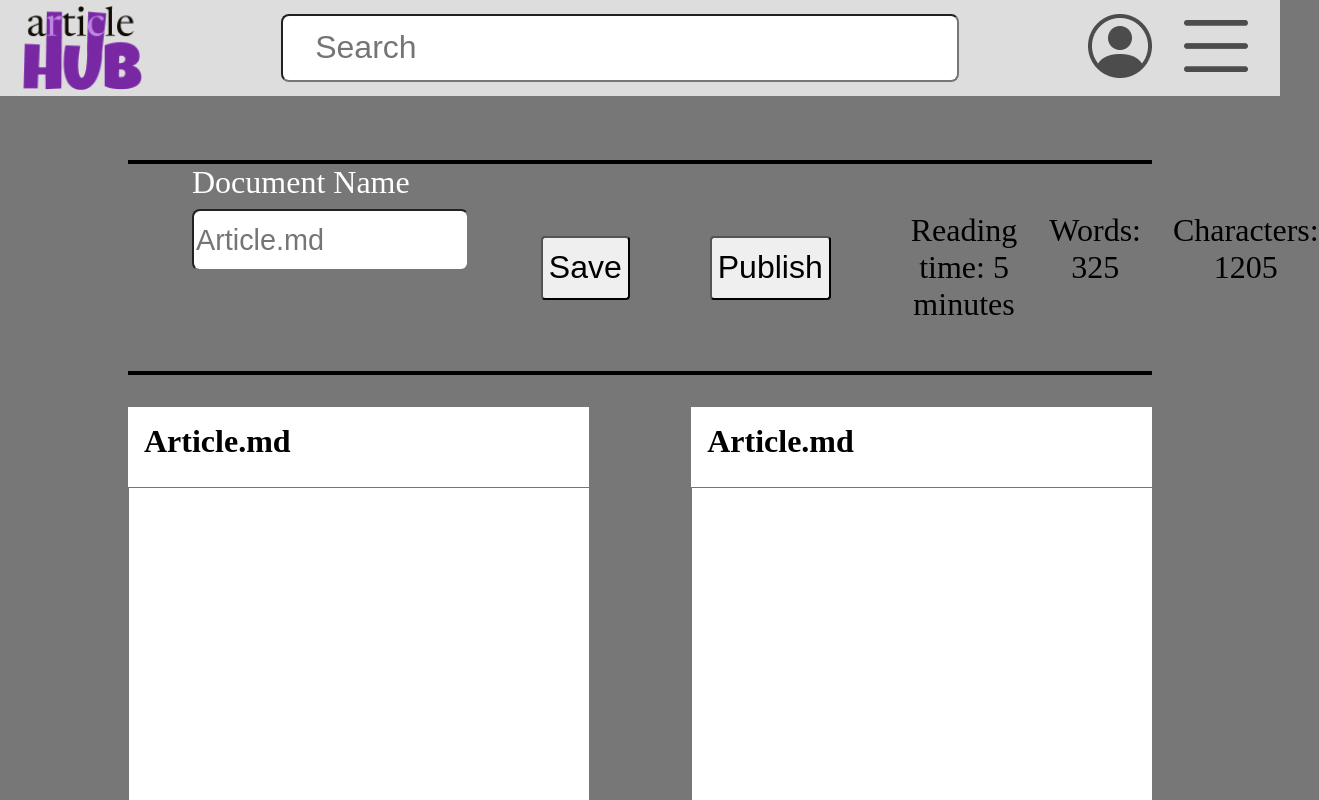
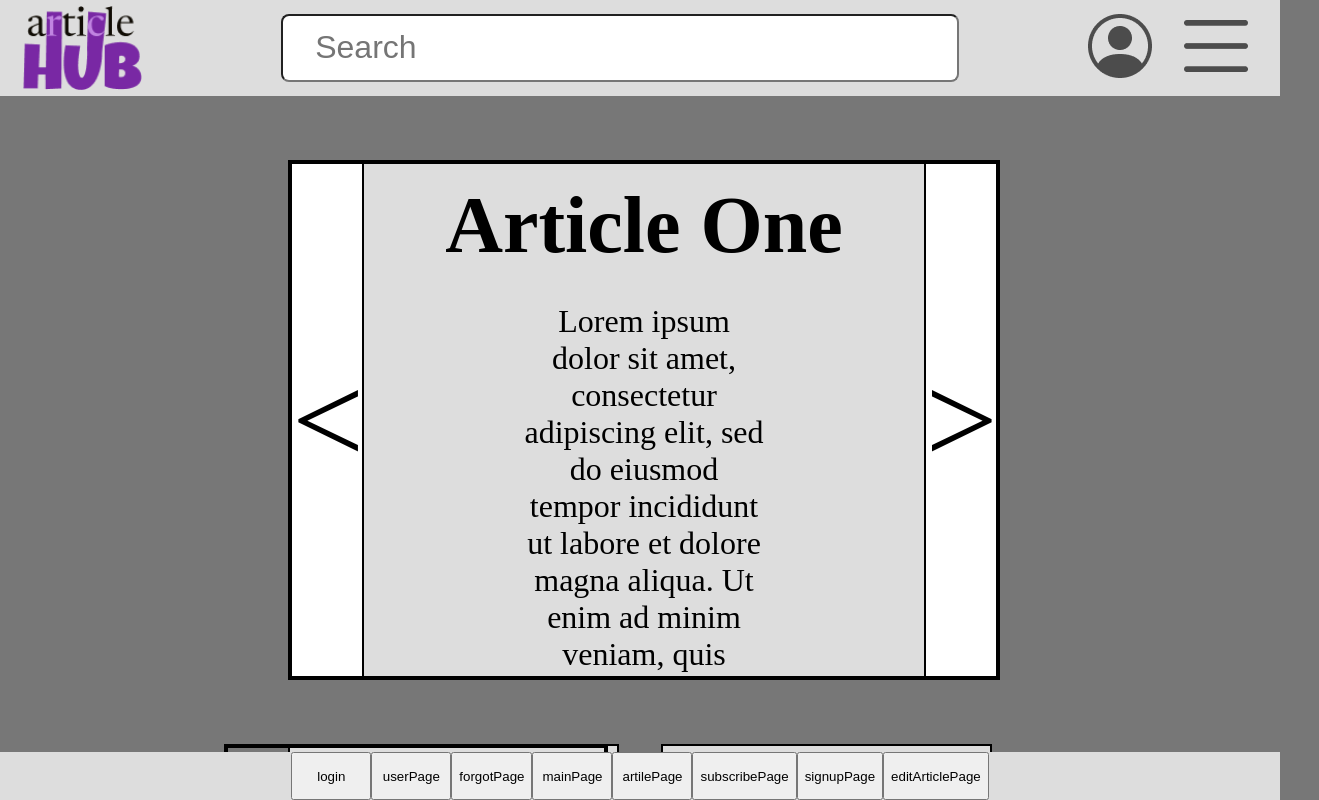
Before and after one commit to IlliaMan/PublishingPlatform, a Svelte app: page / in a window 1280 px wide. Shown: the top 800 px of the page, 1319 px wide, since content can reach past the window. Built offline with nearby package versions, Linux system fonts and the light colour scheme.

Commit message:
custom router using the footer added

```diff
--- a/src/App.svelte
+++ b/src/App.svelte
@@ -8,47 +8,50 @@
 	import ArticlePage from './ArticlePage.svelte';
 	import UserPage from './UserPage.svelte';
 	import EditArticlePage from './EditArticlePage.svelte';
+
+	let pages = {
+		login: 0,
+		userPage: 1,
+		forgotPage: 2,
+		mainPage: 3,
+		artilePage: 4,
+		subscribePage: 5,
+		signupPage: 6,
+		editArticlePage: 7
+	};
+
+	let activePage = pages.mainPage;
 </script>
-
-<!-- <main>
-	<Header />
-	<Login />
-</main> -->
 
 <main>
 	<Header />
-	<EditArticlePage />
+	{#if activePage === pages.mainPage}
+    <MainPage />
+  {:else if activePage === pages.login}
+    <Login />
+	{:else if activePage === pages.userPage}
+    <UserPage />
+	{:else if activePage === pages.forgotPage}
+    <ForgotPage />
+	{:else if activePage === pages.artilePage}
+    <ArticlePage />
+	{:else if activePage === pages.subscribePage}
+    <SubscribePage />
+	{:else if activePage === pages.signupPage}
+    <SignUpPage />
+	{:else if activePage === pages.editArticlePage}
+    <EditArticlePage />
+  {/if}
+
+	<footer>
+		{#each Object.keys(pages) as page}
+			<button on:click={() => {
+				activePage = pages[page];
+			}
+			}>{page}</button>
+		{/each}
+	</footer>
 </main>
-
-<!-- <main>
-	<Header />
-	<SignUpPage />
-</main> -->
-
-<!-- <main>
-	<Header />
-	<SubscribePage />
-</main> -->
-
-<!-- <main>
-	<Header />
-	<MainPage />
-</main> -->
-
-<!-- <main>
-	<Header />
-	<ArticlePage />
-</main> -->
-
-<!-- <main>
-	<Header />
-	<ForgotPage />
-</main> -->
-
-<!-- <main>
-	<Header />
-	<UserPage />
-</main> -->
 
 <style>
 	main {
@@ -56,4 +59,17 @@
 		padding: 0;
 		margin: 0;
 	}
+
+	footer {
+		position: fixed;
+		width: 100%;
+		min-height: 3rem;
+		background-color: #ddd;
+		bottom: 0rem;
+	}
+
+	button {
+		min-height: 3rem;
+		min-width: 5rem;
+	}
 </style>
```
